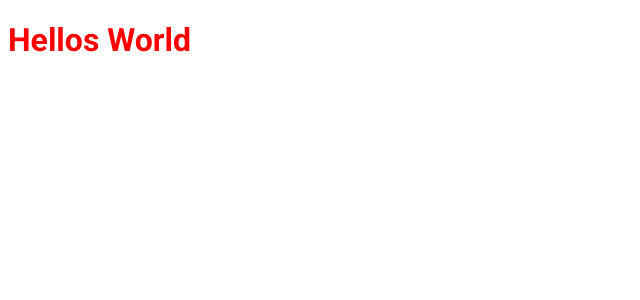
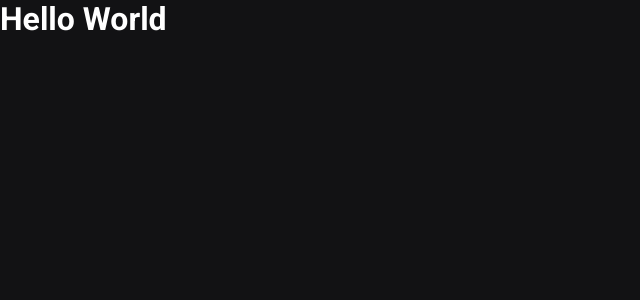
Before and after one commit to leorjr/ignews, a Next.js app: page / in a window 1280 px wide. Shown: the top 300 px of the page, without its empty margins (0-640 px from the left). Built offline with nearby package versions, Linux system fonts and the light colour scheme.

Commit message:
feat: created global style for application

```diff
--- a/pages/_app.tsx
+++ b/pages/_app.tsx
@@ -1,4 +1,6 @@
 import { AppProps } from "next/app";
+
+import "../styles/global.scss";
 
 function MyApp({ Component, pageProps }: AppProps) {
   return <Component {...pageProps} />;
--- a/pages/index.tsx
+++ b/pages/index.tsx
@@ -1,10 +1,8 @@
-import styles from "../styles/home.module.scss";
-
 export default function Home() {
   return (
     <>
       <title>inicio | ig.news</title>
-      <h1 className={styles.title}>Hellos World</h1>
+      <h1>Hello World</h1>
     </>
   );
 }
--- /dev/null
+++ b/styles/global.scss
@@ -0,0 +1,48 @@
+* {
+  margin: 0;
+  padding: 0;
+  box-sizing: border-box;
+}
+
+:root {
+  --white: #fff;
+  --gray-100: #e1e1e6;
+  --gray-300: #a8a8b3;
+  --gray-900: #121214;
+  --cyan-500: #61dafb;
+  --yellow-500: #eba417;
+}
+
+@media (max-width: 1080px) {
+  html {
+    font-size: 93.75%;
+  }
+}
+
+@media (max-width: 720px) {
+  html {
+    font-size: 87.5%;
+  }
+}
+
+body {
+  background-color: var(--gray-900);
+  color: var(--white);
+}
+
+body,
+input,
+textarea,
+select,
+button {
+  font: 400 1rem "Roboto", sans-serif;
+}
+
+button {
+  cursor: pointer;
+}
+
+a {
+  color: inherit;
+  text-decoration: none;
+}
--- a/styles/home.module.scss
+++ /dev/null
@@ -1,4 +0,0 @@
-.title {
-  color: red;
-  font-family: "Roboto", sans-serif;
-}
```
